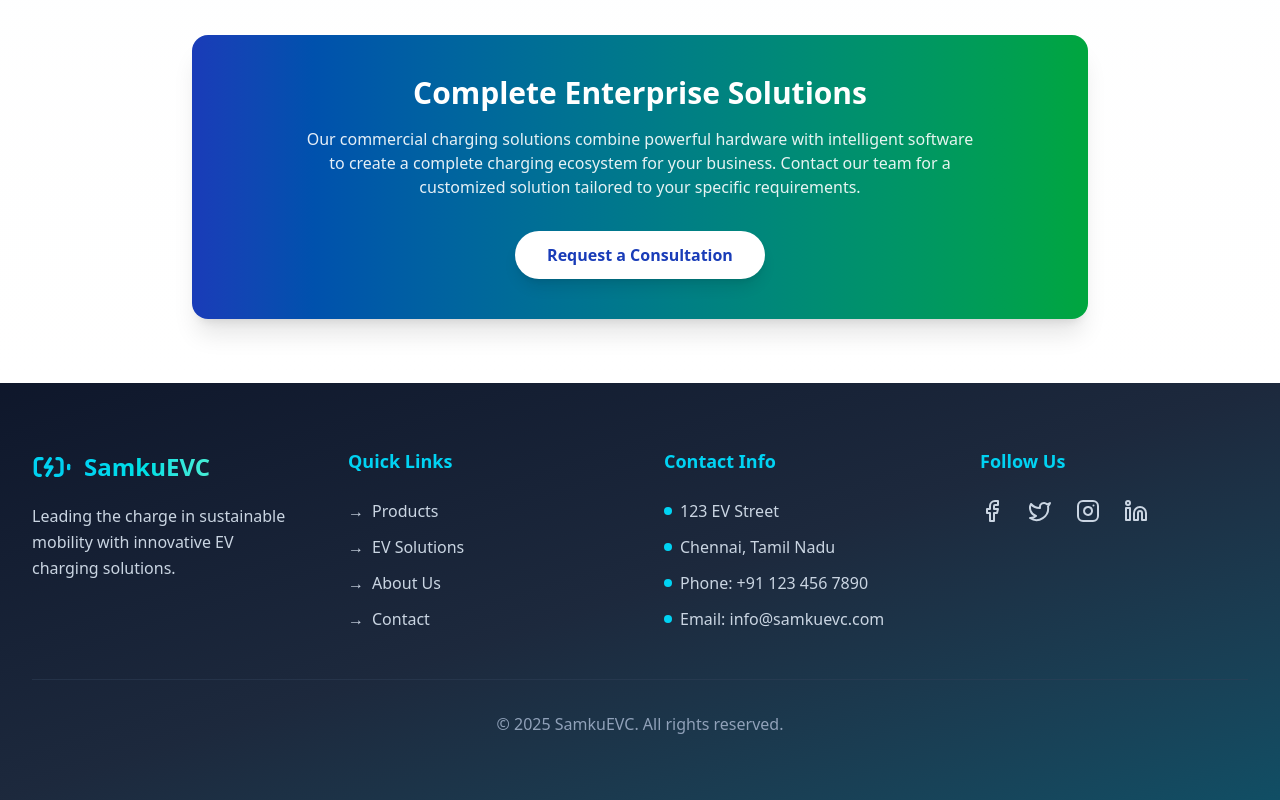
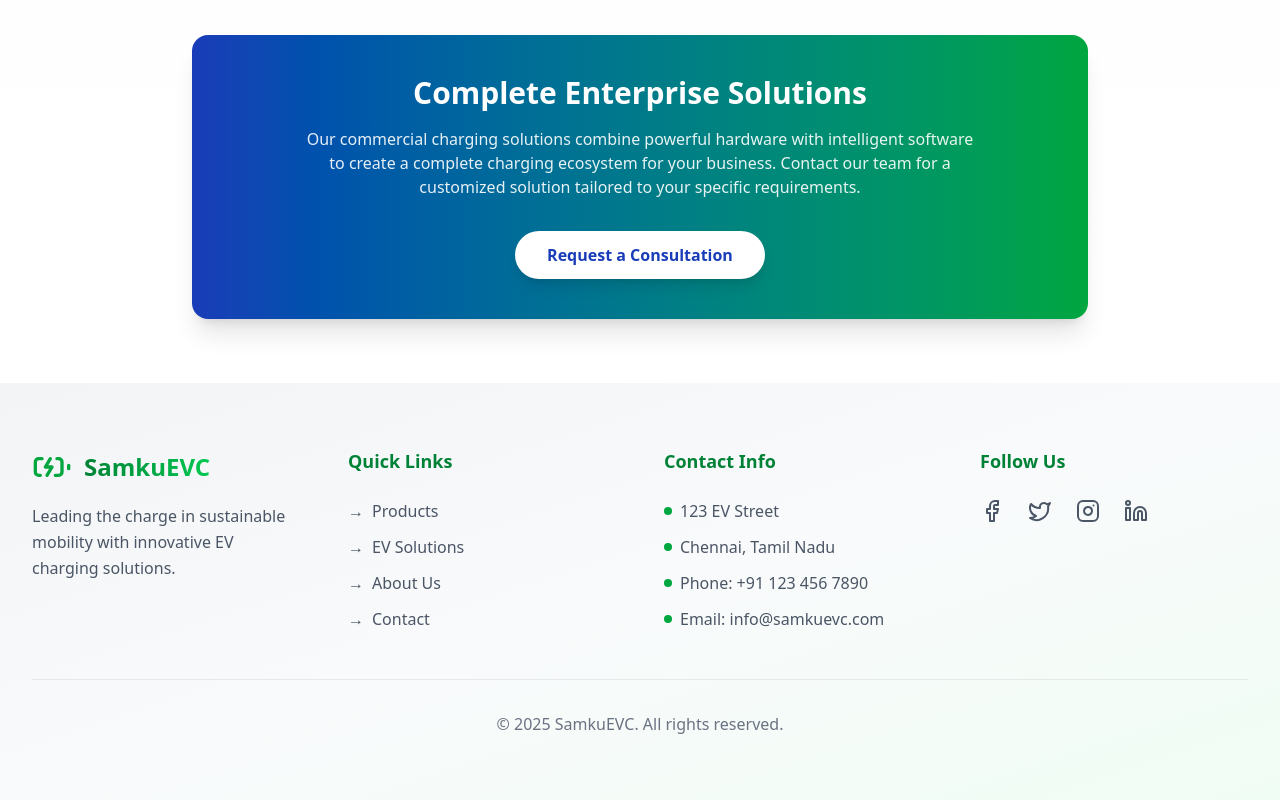
Before and after one commit to Yashwant2584/SamkuEVC, a React (Vite) app in the folder samkuevc/: page /ev-solutions in a window 1280 px wide. Shown: the part 2419-3219 px from the top of the page. Built offline with nearby package versions, Linux system fonts and the light colour scheme.

Commit message:
updated footer section

```diff
--- a/samkuevc/src/landingpage/Footer.jsx
+++ b/samkuevc/src/landingpage/Footer.jsx
@@ -4,42 +4,42 @@
 
 const Footer = () => {
   return (
-    <footer className="bg-gradient-to-br from-slate-900 via-slate-800 to-cyan-900 text-white">
+    <footer className="bg-gradient-to-br from-gray-100 via-gray-50 to-green-50 text-gray-800">
       <div className="max-w-7xl mx-auto px-4 sm:px-6 lg:px-8 py-16">
         <div className="grid grid-cols-1 md:grid-cols-4 gap-12">
           <div className="space-y-4">
             <div className="flex items-center space-x-3">
-              <BatteryCharging className="h-10 w-10 text-cyan-400 animate-pulse" />
-              <span className="text-2xl font-bold bg-gradient-to-r from-cyan-400 to-teal-300 bg-clip-text text-transparent">SamkuEVC</span>
+              <BatteryCharging className="h-10 w-10 text-green-600 animate-pulse" />
+              <span className="text-2xl font-bold bg-gradient-to-r from-green-700 to-green-500 bg-clip-text text-transparent">SamkuEVC</span>
             </div>
-            <p className="text-slate-300 leading-relaxed">
+            <p className="text-gray-600 leading-relaxed">
               Leading the charge in sustainable mobility with innovative EV charging solutions.
             </p>
           </div>
 
           <div>
-            <h3 className="text-lg font-semibold mb-6 text-cyan-400">Quick Links</h3>
+            <h3 className="text-lg font-semibold mb-6 text-green-700">Quick Links</h3>
             <ul className="space-y-3">
               <li>
-                <Link to="/products" className="text-slate-300 hover:text-cyan-400 transition-colors duration-300 flex items-center group">
+                <Link to="/products" className="text-gray-600 hover:text-green-700 transition-colors duration-300 flex items-center group">
                   <span className="transform translate-x-0 group-hover:translate-x-1 transition-transform duration-300">→</span>
                   <span className="ml-2">Products</span>
                 </Link>
               </li>
               <li>
-                <Link to="/ev-solutions" className="text-slate-300 hover:text-cyan-400 transition-colors duration-300 flex items-center group">
+                <Link to="/ev-solutions" className="text-gray-600 hover:text-green-700 transition-colors duration-300 flex items-center group">
                   <span className="transform translate-x-0 group-hover:translate-x-1 transition-transform duration-300">→</span>
                   <span className="ml-2">EV Solutions</span>
                 </Link>
               </li>
               <li>
-                <Link to="/about" className="text-slate-300 hover:text-cyan-400 transition-colors duration-300 flex items-center group">
+                <Link to="/about" className="text-gray-600 hover:text-green-700 transition-colors duration-300 flex items-center group">
                   <span className="transform translate-x-0 group-hover:translate-x-1 transition-transform duration-300">→</span>
                   <span className="ml-2">About Us</span>
                 </Link>
               </li>
               <li>
-                <Link to="/contact" className="text-slate-300 hover:text-cyan-400 transition-colors duration-300 flex items-center group">
+                <Link to="/contact" className="text-gray-600 hover:text-green-700 transition-colors duration-300 flex items-center group">
                   <span className="transform translate-x-0 group-hover:translate-x-1 transition-transform duration-300">→</span>
                   <span className="ml-2">Contact</span>
                 </Link>
@@ -48,48 +48,48 @@
           </div>
 
           <div>
-            <h3 className="text-lg font-semibold mb-6 text-cyan-400">Contact Info</h3>
-            <ul className="space-y-3 text-slate-300">
+            <h3 className="text-lg font-semibold mb-6 text-green-700">Contact Info</h3>
+            <ul className="space-y-3 text-gray-600">
               <li className="flex items-center space-x-2">
-                <span className="w-2 h-2 bg-cyan-400 rounded-full"></span>
+                <span className="w-2 h-2 bg-green-600 rounded-full"></span>
                 <span>123 EV Street</span>
               </li>
               <li className="flex items-center space-x-2">
-                <span className="w-2 h-2 bg-cyan-400 rounded-full"></span>
+                <span className="w-2 h-2 bg-green-600 rounded-full"></span>
                 <span>Chennai, Tamil Nadu</span>
               </li>
               <li className="flex items-center space-x-2">
-                <span className="w-2 h-2 bg-cyan-400 rounded-full"></span>
+                <span className="w-2 h-2 bg-green-600 rounded-full"></span>
                 <span>Phone: +91 123 456 7890</span>
               </li>
               <li className="flex items-center space-x-2">
-                <span className="w-2 h-2 bg-cyan-400 rounded-full"></span>
+                <span className="w-2 h-2 bg-green-600 rounded-full"></span>
                 <span>Email: info@samkuevc.com</span>
               </li>
             </ul>
           </div>
 
           <div>
-            <h3 className="text-lg font-semibold mb-6 text-cyan-400">Follow Us</h3>
+            <h3 className="text-lg font-semibold mb-6 text-green-700">Follow Us</h3>
             <div className="flex space-x-6">
-              <a href="#" className="text-slate-300 hover:text-cyan-400 transition-all duration-300 transform hover:scale-110 hover:-translate-y-1">
+              <a href="#" className="text-gray-600 hover:text-green-700 transition-all duration-300 transform hover:scale-110 hover:-translate-y-1">
                 <Facebook className="h-6 w-6" />
               </a>
-              <a href="#" className="text-slate-300 hover:text-cyan-400 transition-all duration-300 transform hover:scale-110 hover:-translate-y-1">
+              <a href="#" className="text-gray-600 hover:text-green-700 transition-all duration-300 transform hover:scale-110 hover:-translate-y-1">
                 <Twitter className="h-6 w-6" />
               </a>
-              <a href="#" className="text-slate-300 hover:text-cyan-400 transition-all duration-300 transform hover:scale-110 hover:-translate-y-1">
+              <a href="#" className="text-gray-600 hover:text-green-700 transition-all duration-300 transform hover:scale-110 hover:-translate-y-1">
                 <Instagram className="h-6 w-6" />
               </a>
-              <a href="#" className="text-slate-300 hover:text-cyan-400 transition-all duration-300 transform hover:scale-110 hover:-translate-y-1">
+              <a href="#" className="text-gray-600 hover:text-green-700 transition-all duration-300 transform hover:scale-110 hover:-translate-y-1">
                 <Linkedin className="h-6 w-6" />
               </a>
             </div>
           </div>
         </div>
 
-        <div className="border-t border-slate-700/50 mt-12 pt-8 text-center">
-          <p className="text-slate-400">&copy; {new Date().getFullYear()} SamkuEVC. All rights reserved.</p>
+        <div className="border-t border-gray-200 mt-12 pt-8 text-center">
+          <p className="text-gray-500">&copy; {new Date().getFullYear()} SamkuEVC. All rights reserved.</p>
         </div>
       </div>
     </footer>
--- a/samkuevc/src/landingpage/Products.jsx
+++ b/samkuevc/src/landingpage/Products.jsx
@@ -1,6 +1,7 @@
 import React from 'react';
 import { Link } from 'react-router-dom';
 import { motion } from 'framer-motion';
+
 
 const Products = () => {
   const categories = [
```
